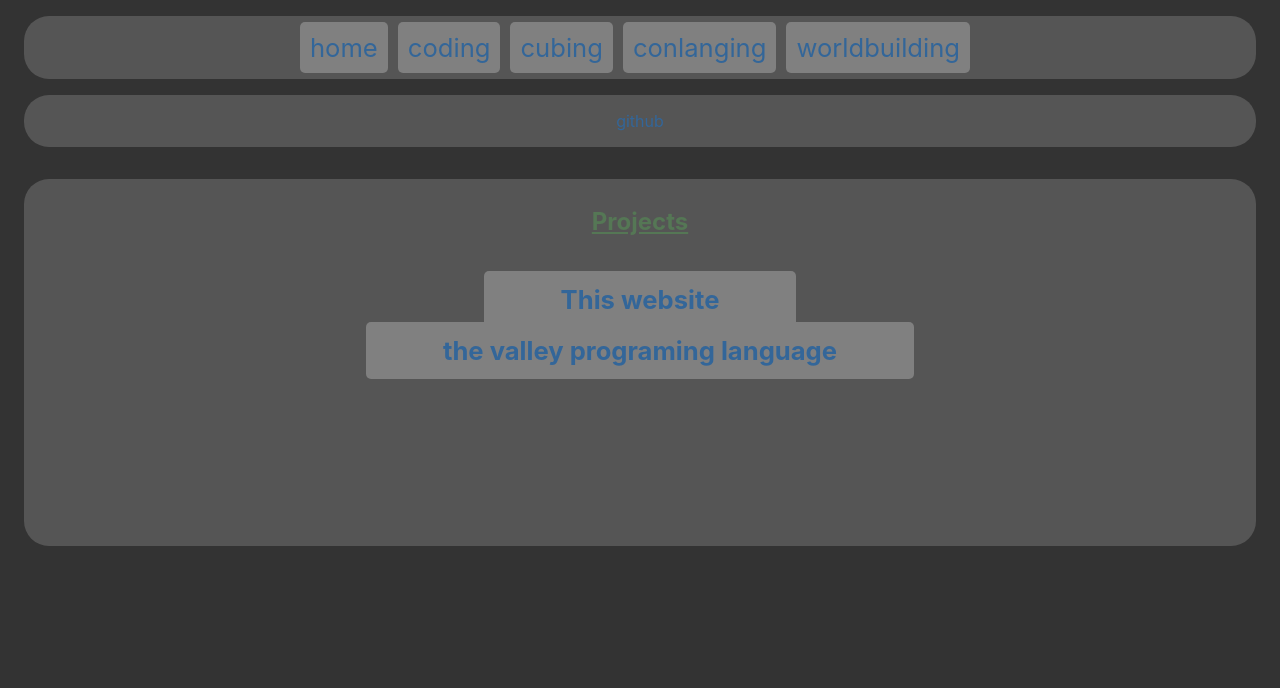
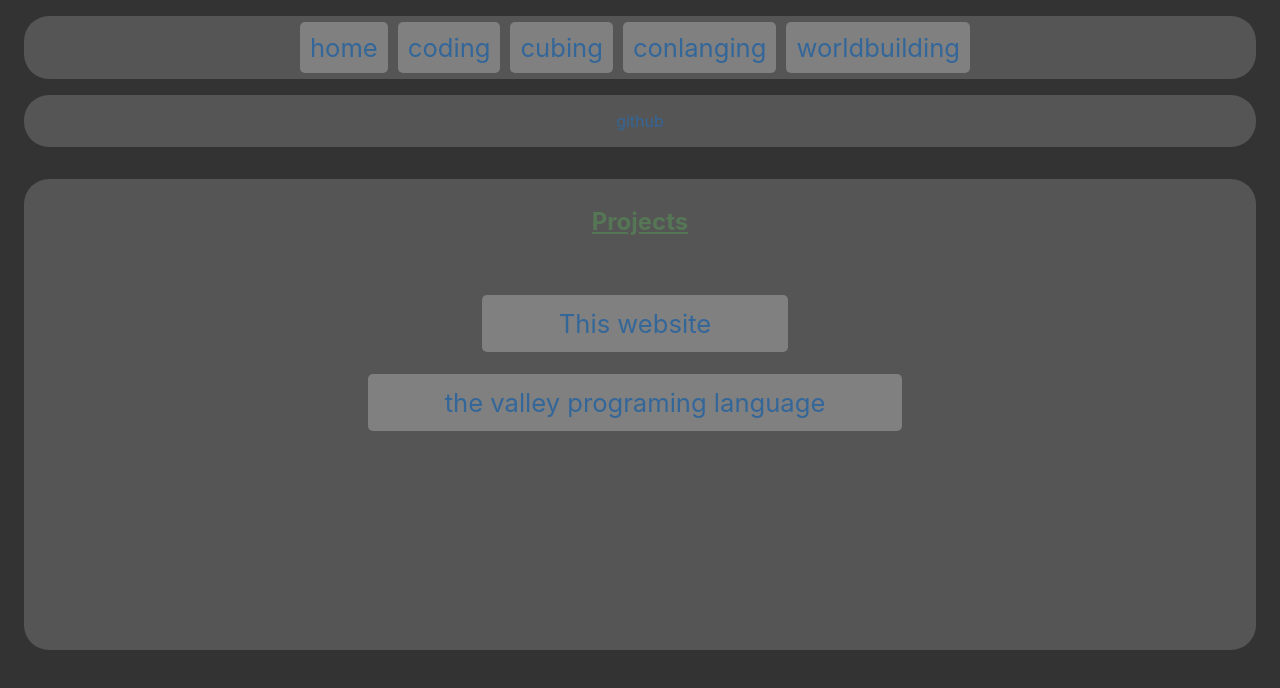
Before and after one commit to zimlit/zimlit-com-ng, an Angular app: page /coding in a window 1280 px wide. Shown: the top 688 px of the page. Built offline with nearby package versions, Linux system fonts and the light colour scheme.

Commit message:
sect lists

```diff
--- a/src/app/coding/coding.component.html
+++ b/src/app/coding/coding.component.html
@@ -5,10 +5,12 @@
   <h1 class="label">
     Projects
   </h1>
-  <h2>
-    <a class="sect-button" href="https:/github.com/zimlit/zimlit-com-ng">This website</a>
-  </h2>
-  <h2>
-    <a class="sect-button" href="https:/github.com/zimlit/valley">the valley programing language</a>
-  </h2>
+  <ul >
+    <li class="sect-li">
+      <a class="sect-button" href="https:/github.com/zimlit/zimlit-com-ng">This website</a>
+    </li>
+    <li class="sect-li">
+      <a class="sect-button" href="https:/github.com/zimlit/valley">the valley programing language</a>
+    </li>
+  </ul>
 </section>
--- a/src/app/cubing/cubing.component.html
+++ b/src/app/cubing/cubing.component.html
@@ -2,7 +2,9 @@
   <h1 class="label">
     tutorials
   </h1>
-  <h2>
-    <a class="sect-button" routerLink="/cubing/tutorials/zz">zz tutorial</a>
-  </h2>
+  <ul>
+    <li class="sect-li">
+      <a class="sect-button" routerLink="/cubing/tutorials/zz">zz tutorial</a>
+    </li>
+  </ul>
 </section>
--- a/src/styles.styl
+++ b/src/styles.styl
@@ -55,6 +55,7 @@ li
   font-size: 2vw
   border-radius: 5px
 
+
 .sect-button:hover
   background-color: #777
 
@@ -70,3 +71,10 @@ a:hover
 
 a:active
   text-decoration: underline
+
+
+
+.sect-li
+  display: block
+  background-color: transparent
+  margin-bottom: 2em
```
